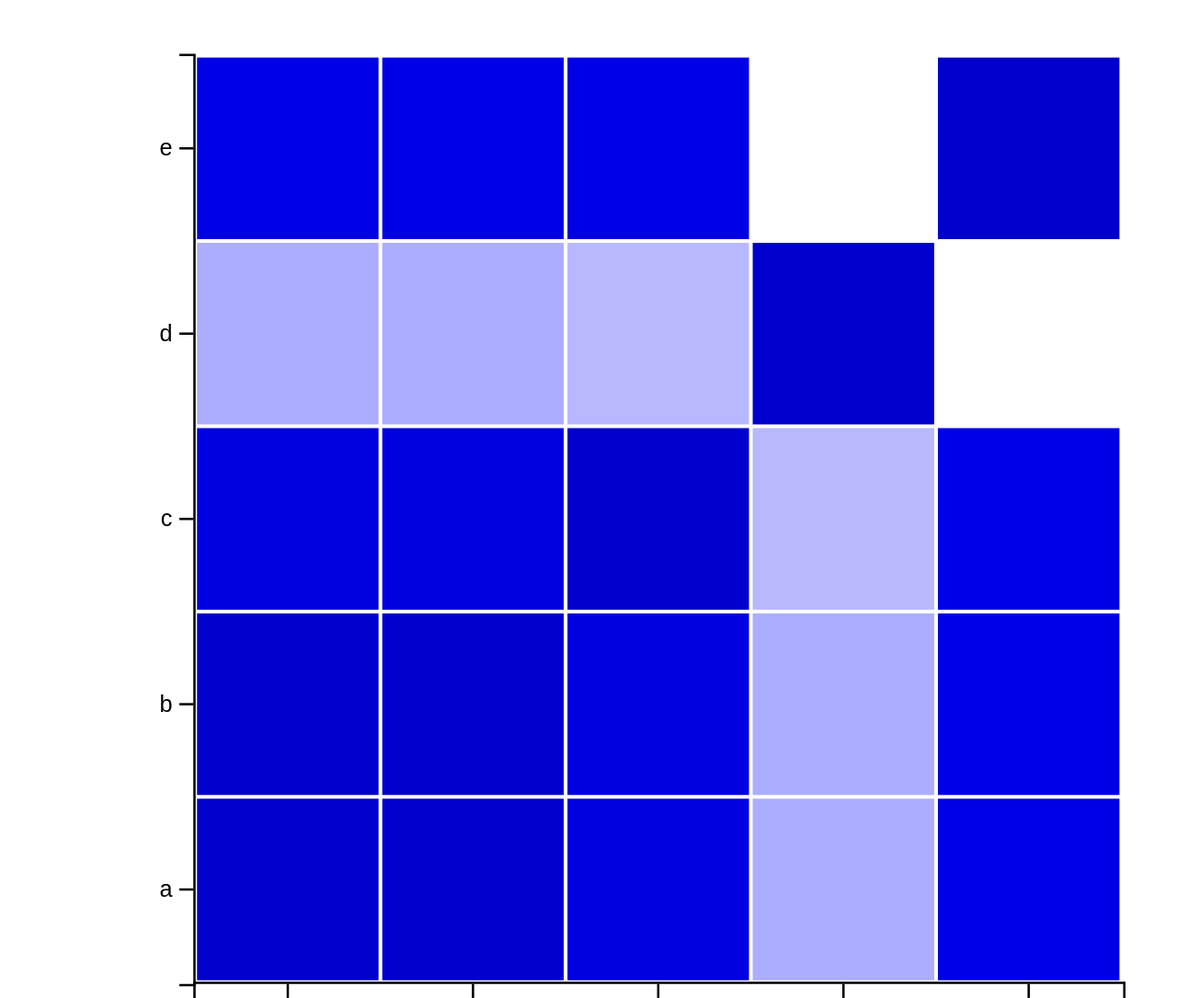
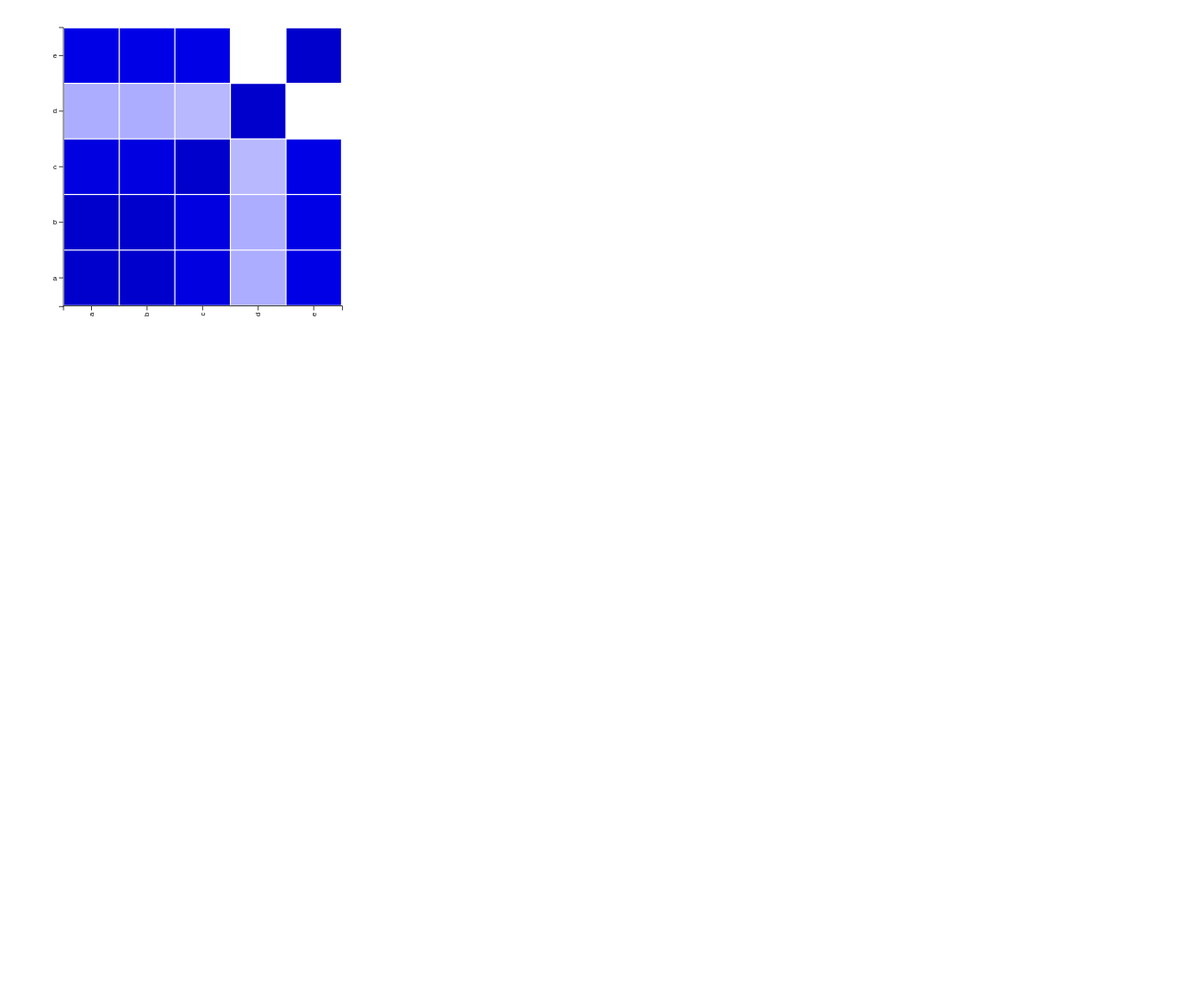
Before and after one commit to joshualevine/COMPSCI-590V-Final-Project, a plain HTML site: page index.html in a window 1280 px wide. Shown: the top 1085 px of the page at 92% size. After the commit the page ends 800 px from the top, so only its background shows below. Drawn offline with Linux system fonts and the light colour scheme.

Commit message:
Adjusted spacing of visualization elements

```diff
--- a/index.html
+++ b/index.html
@@ -6,6 +6,7 @@
   <title>COMPSCI 590V Final Project</title>
   <link type="text/css" href="./resources/css/index.css" rel="stylesheet">
   <link type="text/css" href="./resources/css/map.css" rel="stylesheet">
+  <link type="text/css" href="./resources/css/heatmap.css" rel="stylesheet">
   <script type="text/javascript" src="./resources/js/d3.v4.min.js"></script>
   <script type="text/javascript" src="./resources/js/topojson.v2.min.js"></script>
   <script type="text/javascript" src="./resources/js/data.js"></script>
@@ -13,7 +14,7 @@
   <script type="text/javascript" src="./resources/js/heatmap.js"></script>
 </head>
 
-<body>
+<body class="visualization">
   <div class="heatmap-container">
     <svg viewBox="0 0 500 500" class="heatmap"></svg>
   </div>
--- a/resources/css/index.css
+++ b/resources/css/index.css
@@ -1,7 +1,3 @@
-rect:hover {
-  fill: orange;
-}
-
 #tooltip {
   position: absolute;
   width: 200px;
@@ -27,3 +23,36 @@ rect:hover {
   font-size: 16px;
   line-height: 20px;
 }
+
+.heatmap-container{
+  height: 50%;
+  width: 30%;
+  top: 0px;
+  left: 0px;
+  position: relative;
+  float: left;
+}
+
+.county-map-container{
+  height: 50%;
+  width: 70%;
+  top: 0px;
+  right: 0px;
+  position: relative;
+  float: right;
+}
+
+.visualization{
+  height: 100%;
+  width: 100%;
+  position: absolute;
+  margin: 0;
+  padding: 8px;
+  box-sizing: border-box;
+}
+
+svg{
+  position: relative;
+  height: 100%;
+  width: 100%;
+}
--- a/resources/css/map.css
+++ b/resources/css/map.css
@@ -1,9 +1,3 @@
-.county-map-container {
-  position: absolute;
-  top: 0;
-  width: 100%;
-  height: 100%;
-}
 .county-map {
   width: 100%;
   height: 100%;
```
